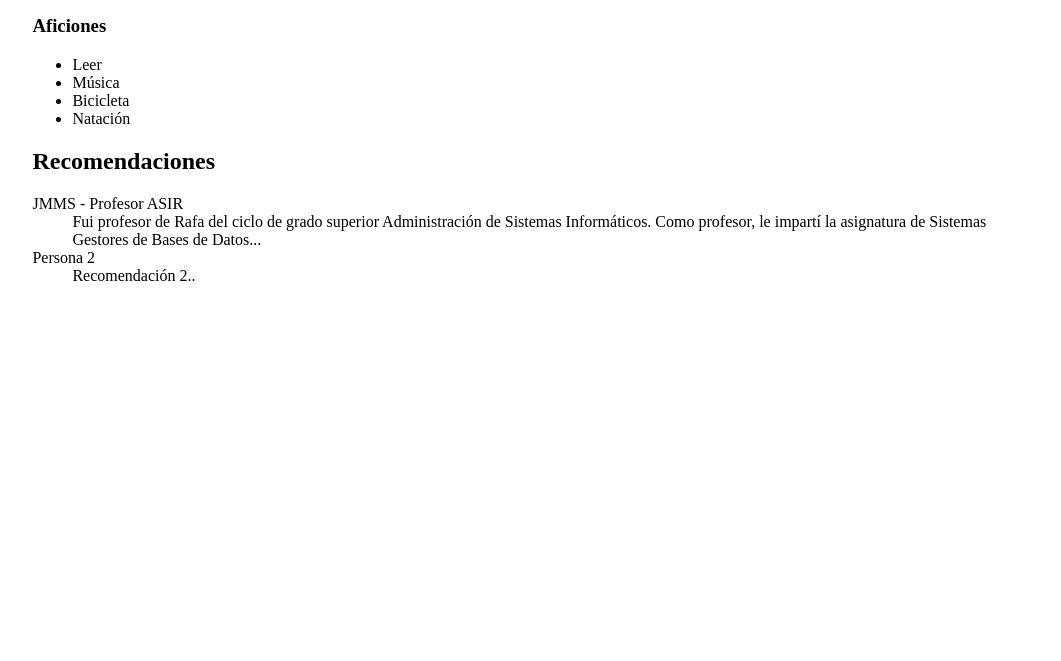
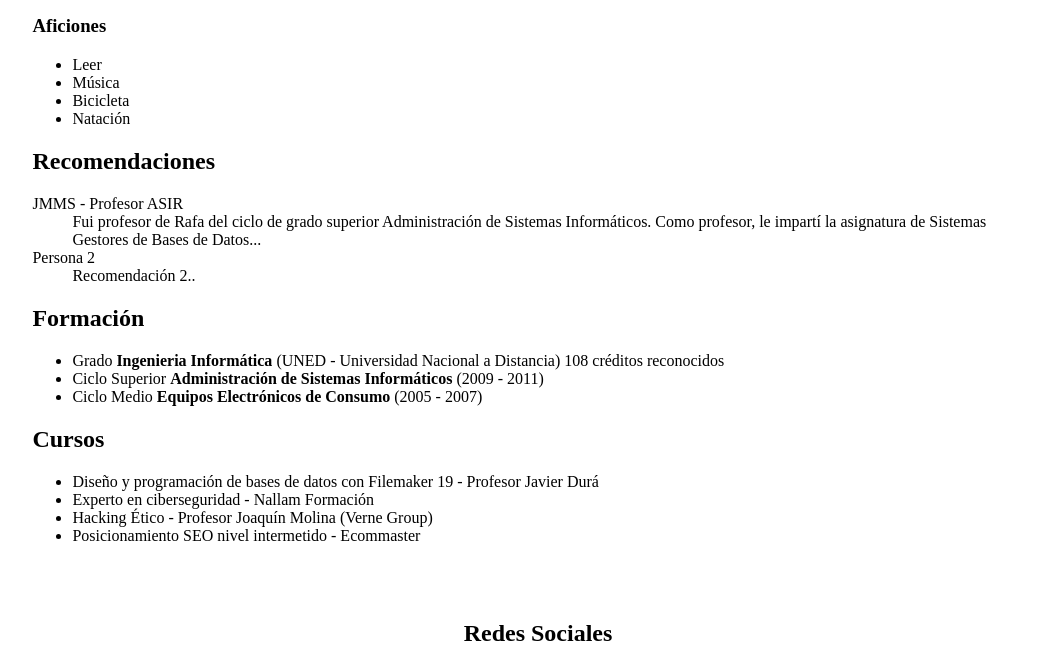
Before and after one commit to rafalopna/Exercise_unit_5, a plain HTML site: page index.html in a window 1280 px wide. Shown: the part 574-1235 px from the top of the page, without its empty margins (102-1163 px from the left). Before the commit the page ends 875 px from the top, so only its background shows below. Drawn offline with Linux system fonts and the light colour scheme.

Commit message:
Commit for step 3

```diff
--- a/index.html
+++ b/index.html
@@ -56,6 +56,40 @@
                 </dl>
             </div>
         </section>
+
+        <section id="formacion">
+            <div class="bloque-texto" style="width: 80%; margin: 0 auto;">
+                <h2>Formación</h2>
+                <ul>
+                    <li>Grado <strong>Ingenieria Informática</strong> (UNED - Universidad Nacional a Distancia) 108
+                        créditos
+                        reconocidos</li>
+                    <li>Ciclo Superior <strong>Administración de Sistemas Informáticos</strong> (2009 - 2011)</li>
+                    <li>Ciclo Medio <strong>Equipos Electrónicos de Consumo</strong> (2005 - 2007)</li>
+                </ul>
+            </div>
+        </section>
+
+        <section id="cursos">
+            <div class="bloque-texto" style="width: 80%; margin: 0 auto;">
+                <h2>Cursos</h2>
+                <ul>
+                    <li>Diseño y programación de bases de datos con Filemaker 19 - Profesor Javier Durá</li>
+                    <li>Experto en ciberseguridad - Nallam Formación</li>
+                    <li>Hacking Ético - Profesor Joaquín Molina (Verne Group)</li>
+                    <li>Posicionamiento SEO nivel intermetido - Ecommaster</li>
+                </ul>
+            </div>
+        </section>
+
+        <footer id="footer">
+            <div class="pie-pagina" style="width: 50%; margin:0 auto; text-align: center; padding-top: 40px;">
+                <h2>Redes Sociales</h2>
+                <a href="https://www.linkedin.com/in/rafalopeznavarro" target="_blank">
+                    <img src="https://cdn-icons-png.flaticon.com/512/174/174857.png" width="40" height="40" alt="logo linkedin">
+                </a>
+            </div>
+        </footer>
     </main>
 </body>
 </html>
```
